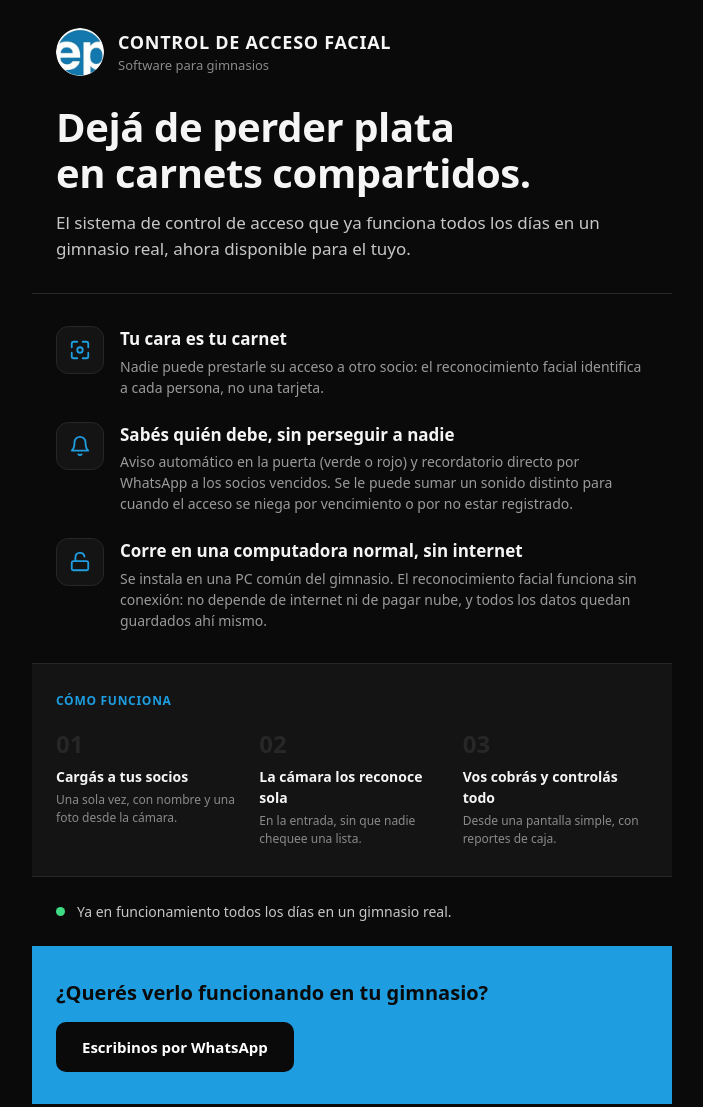
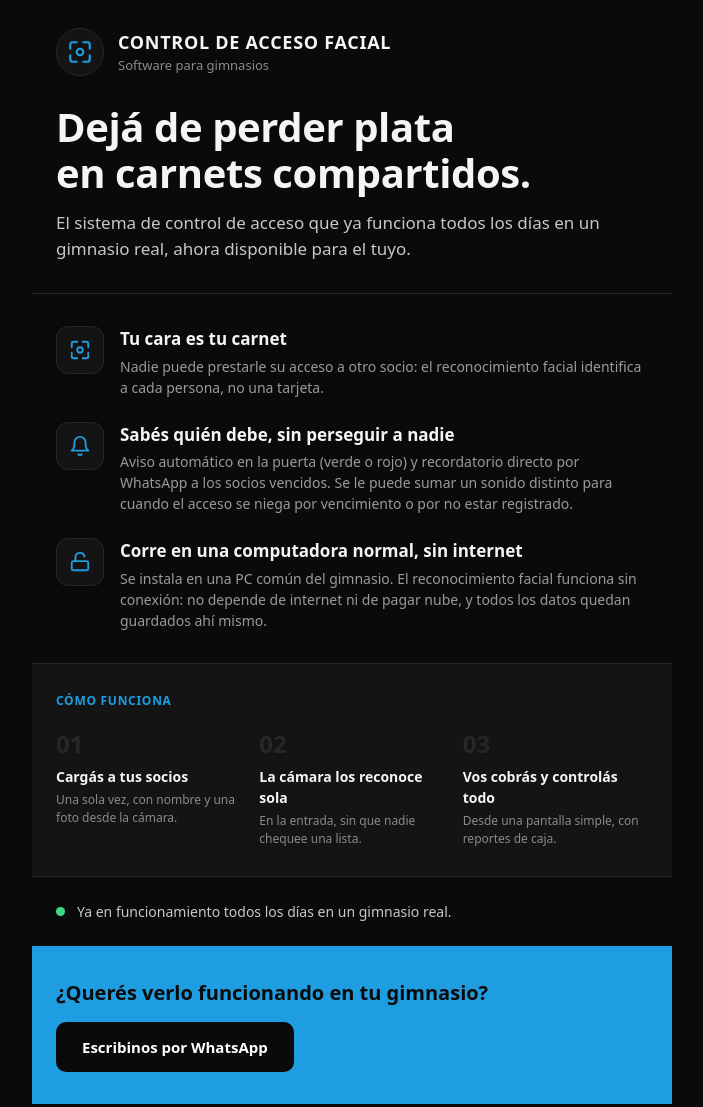
Before and after one commit to giselladcaballero-cpu/control-acceso-facial-volante, a plain HTML site: page index.html in a window 1280 px wide. Shown: the whole page, without its empty margins (288-991 px from the left). Drawn offline with Linux system fonts and the light colour scheme.

Commit message:
sacar logo real, usar icono generico

```diff
--- a/index.html
+++ b/index.html
@@ -11,7 +11,7 @@
   body { margin:0; font-family:system-ui,-apple-system,"Segoe UI",sans-serif; background:var(--bg); color:var(--text); line-height:1.5; }
   main { max-width:640px; margin:0 auto; padding:0 0 40px; }
   header { display:flex; align-items:center; gap:14px; padding:28px 24px 20px; }
-  header img { width:48px; height:48px; border-radius:50%; object-fit:cover; }
+  header .logo-mark { width:48px; height:48px; border-radius:50%; background:var(--card); border:1px solid var(--line); display:flex; align-items:center; justify-content:center; flex-shrink:0; }
   header .brand { font-weight:800; text-transform:uppercase; letter-spacing:.04em; font-size:18px; }
   header .sub { color:var(--muted); font-size:13px; }
   .hero { padding:8px 24px 32px; border-bottom:1px solid var(--line); }
@@ -40,7 +40,7 @@
 <body>
 <main>
   <header>
-    <img src="assets/logo.png" alt="Logo">
+    <div class="logo-mark"><svg width="26" height="26" viewBox="0 0 24 24" fill="none" stroke="#1E9DE0" stroke-width="2" stroke-linecap="round" stroke-linejoin="round"><path d="M9 3H5a2 2 0 0 0-2 2v4"></path><path d="M15 3h4a2 2 0 0 1 2 2v4"></path><path d="M9 21H5a2 2 0 0 1-2-2v-4"></path><path d="M15 21h4a2 2 0 0 0 2-2v-4"></path><circle cx="12" cy="12" r="3"></circle></svg></div>
     <div>
       <div class="brand">Control de acceso facial</div>
       <div class="sub">Software para gimnasios</div>
```
Also changed, not shown: assets/logo.png (deleted).
